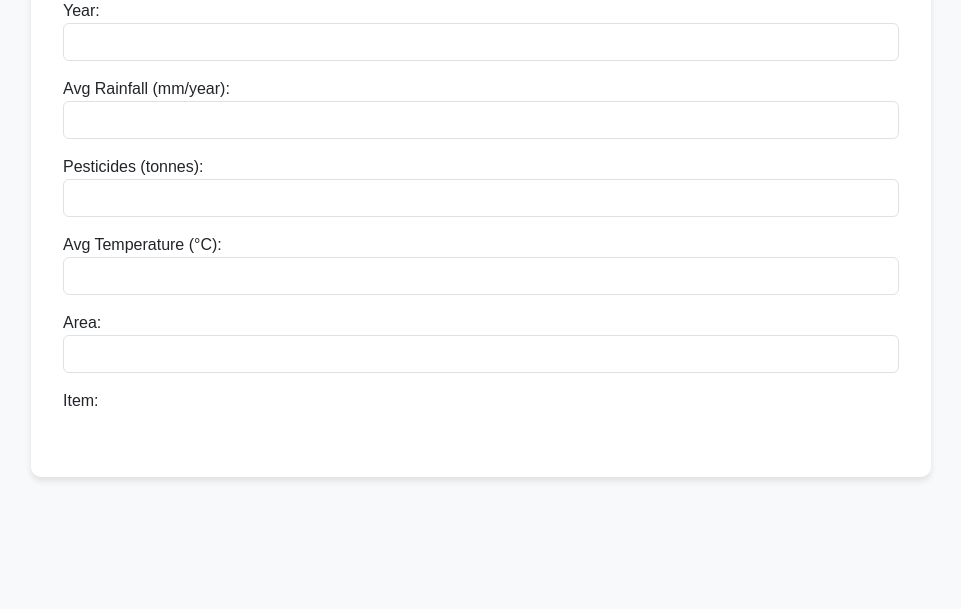
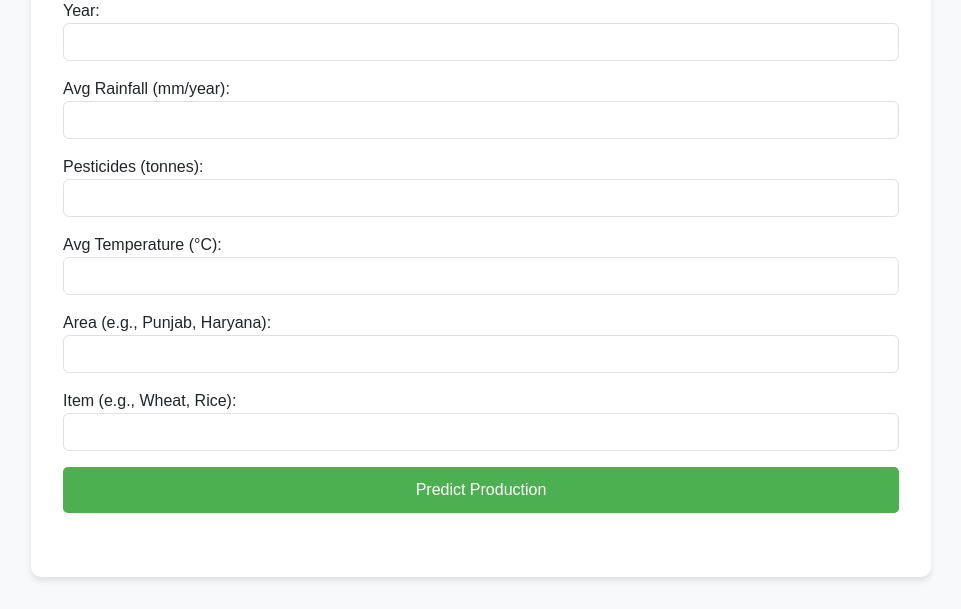
Before and after one commit to prashant-masote/combinedmodels, a Flask app: page / in a window 1280 px wide. Shown: the part 960-1569 px from the top of the page, without its empty margins (159-1120 px from the left). Before the commit the page ends 1441 px from the top, so only its background shows below. Run offline with Flask 3, Linux system fonts and the light colour scheme; parts of the project's set-up code (start-up, migrations or seed data) failed here and were passed over.

Commit message:
Update index.html

```diff
--- a/templates/index.html
+++ b/templates/index.html
@@ -143,9 +143,24 @@
                     <input type="number" class="form-control" id="avg_temp" name="avg_temp" required step="0.01">
                 </div>
                 <div class="form-group">
-                    <label for="Area">Area:</label>
+                    <label for="Area">Area (e.g., Punjab, Haryana):</label>
                     <input type="text" class="form-control" id="Area" name="Area" required>
                 </div>
                 <div class="form-group">
-                    <label for="Item">Item:</label>
-                    <input type="text"
+                    <label for="Item">Item (e.g., Wheat, Rice):</label>
+                    <input type="text" class="form-control" id="Item" name="Item" required>
+                </div>
+                <button type="submit" class="btn">Predict Production</button>
+            </form>
+        </section>
+
+        <!-- Prediction Result -->
+        <div id="prediction-result">
+            {% if prediction_text %}
+            <p>{{ prediction_text }}</p>
+            {% endif %}
+        </div>
+    </div>
+</body>
+
+</html>
```
